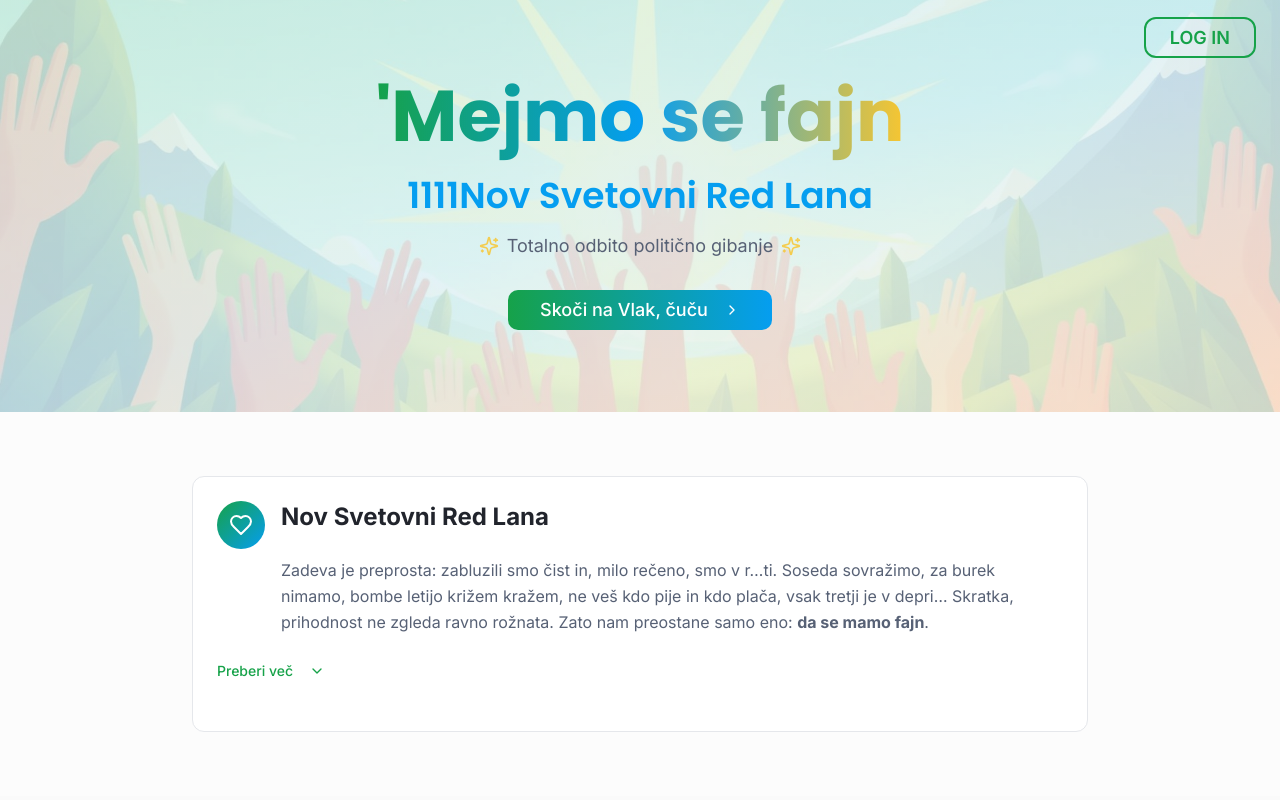
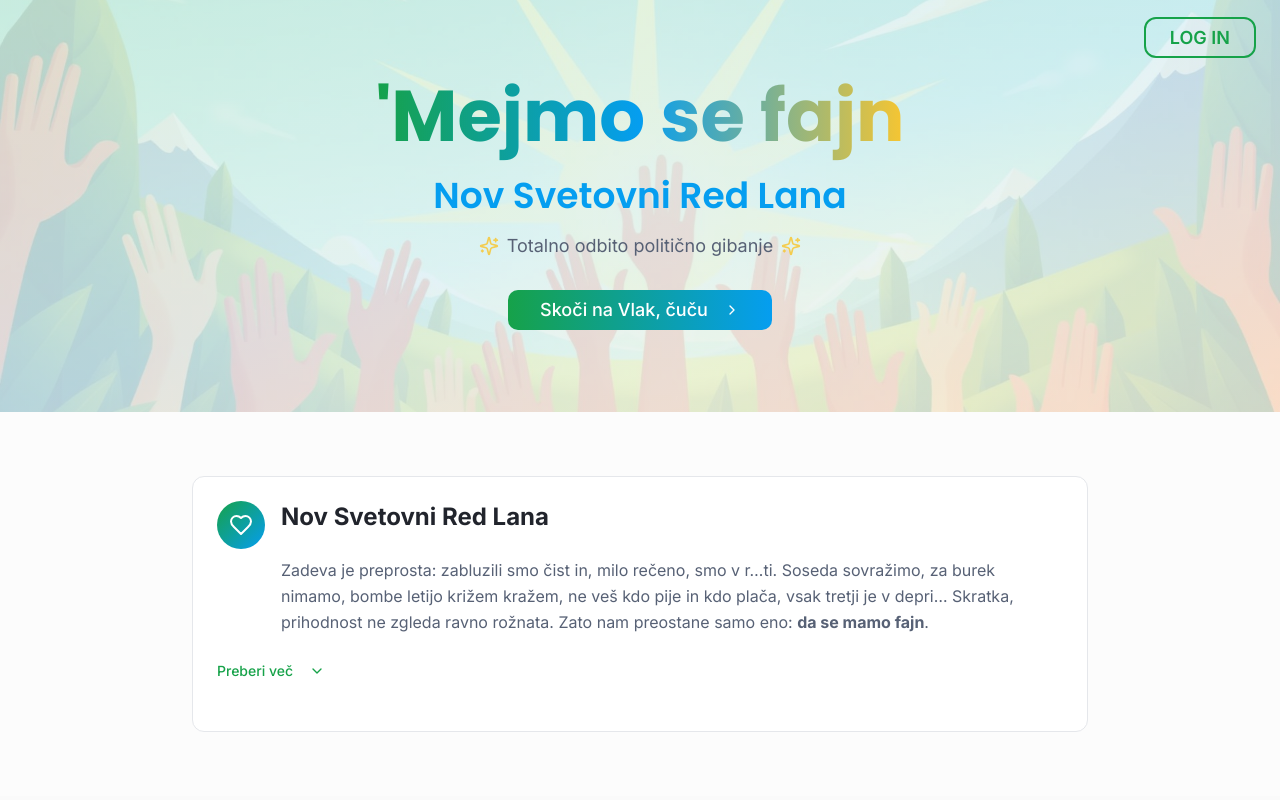
Before and after one commit to BrillyantJosh/nov-svetovni-red-lana, a React (Vite) app: page / in a window 1280 px wide. Shown: the top 800 px of the page. Built offline with nearby package versions, Linux system fonts and the light colour scheme; the HTML template or start-up script is replaced by a standard one.

Commit message:
Code edited in Lovable Code Editor

```diff
--- a/src/pages/Index.tsx
+++ b/src/pages/Index.tsx
@@ -43,7 +43,7 @@ const Index = () => {
               <span className="hero-text">'Mejmo se fajn</span>
             </h1>
             <h2 className="font-heading text-3xl md:text-4xl font-semibold text-secondary mb-4">
-              1111Nov Svetovni Red Lana
+              Nov Svetovni Red Lana
             </h2>
             <div className="flex items-center justify-center gap-2 text-lg text-muted-foreground">
               <Sparkles className="h-5 w-5 text-accent animate-pulse-glow" />
```
